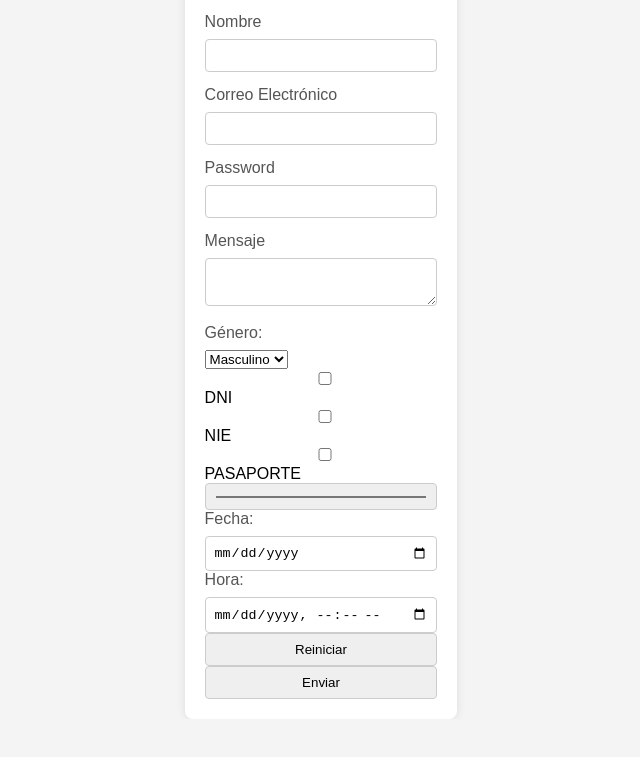
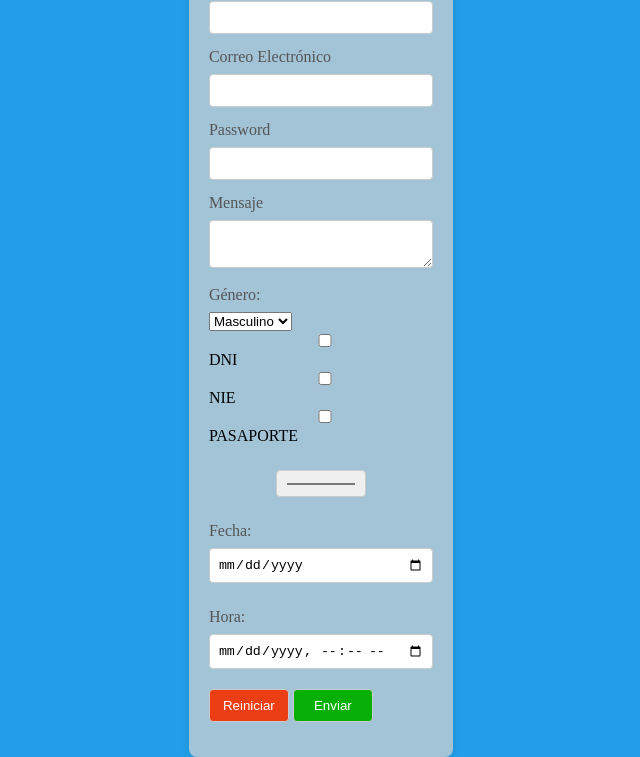
Before and after one commit to Felipe11XZzx/Lenguaje-Marcas-1-DAW, a plain HTML site: page Ejercicio Formulario/index.html in a window 1280 px wide. Shown: the part 84-841 px from the top of the page, without its empty margins (319-959 px from the left). Before the commit the page ends 803 px from the top, so only its background shows below. Drawn offline with Linux system fonts and the light colour scheme; a web font is replaced by a local one.

Commit message:
Update style.css

```diff
--- a/Ejercicio Formulario/style.css
+++ b/Ejercicio Formulario/style.css
@@ -1,17 +1,20 @@
 
 body {
-    font-family: 'Arial', sans-serif;
     margin: 0;
     padding: 0;
     display: flex;
     align-items: center;
     justify-content: center;
     height: 100vh;
-    background-color: #f4f4f4;
+    background-color: #229EE9;
+}
+
+#title{
+    text-align: center;
 }
 
 .container {
-    background-color: #fff;
+    background-color: #A3C3D6;
     padding: 20px;
     border-radius: 8px;
     box-shadow: 0 0 10px rgba(0, 0, 0, 0.1);
@@ -65,3 +68,40 @@ button:hover {
     font-size: 14px;
     margin-top: 5px;
 }
+
+#Pruebas {
+    margin-bottom: 15px;
+}
+
+#Button-R{
+
+    margin-top: 20px;
+    color: white;
+    background-color: #EC3E14 ;
+    width: 80px;
+
+}
+
+#check{
+    margin-top: 25px;
+}
+
+#color{
+    margin-top: 25px;
+    width: 90px;
+}
+
+#fecha{
+    margin-top: 25px;
+}
+#local{
+
+    margin-top: 25px;
+}
+#Button-Z{
+
+    margin-top: 20px;
+    color: white;
+    background-color: #08AF06 ;
+    width: 80px;
+}
```
